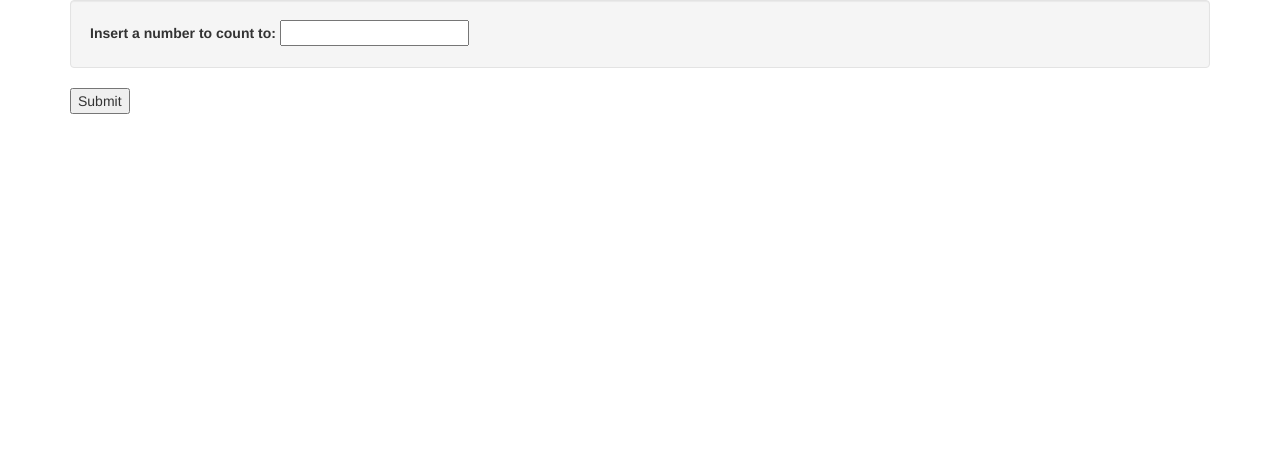
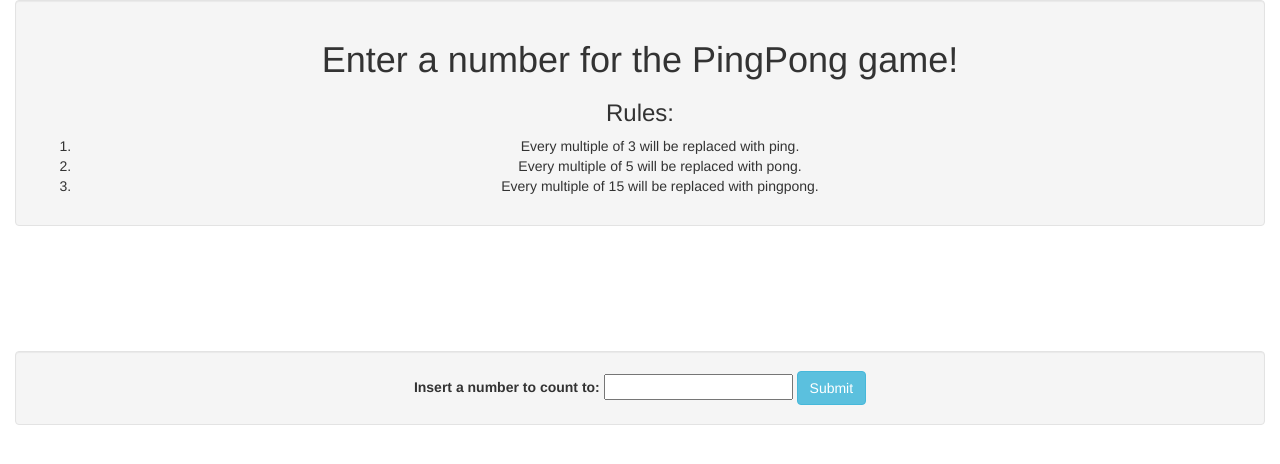
Before and after one commit to LorenGlenn/pingpong, a plain HTML site: page index.html in a window 1280 px wide. Drawn offline with nearby package versions, Linux system fonts and the light colour scheme.

Commit message:
add some styling including rules of the game

```diff
--- a/css/styles.css
+++ b/css/styles.css
@@ -1,3 +1,11 @@
+.container-fluid {
+  text-align: center;
+}
+
 #answer-section {
   display: none;
 }
+
+#form-div{
+  margin-top: 10%;
+}
--- a/index.html
+++ b/index.html
@@ -1,7 +1,7 @@
 <!DOCTYPE html>
 <html>
   <head>
-    <link rel="stylesheet" href="https://maxcdn.bootstrapcdn.com/bootstrap/3.3.7/css/bootstrap.min.css"
+    <link rel="stylesheet" href="https://maxcdn.bootstrapcdn.com/bootstrap/3.3.7/css/bootstrap.min.css">
     <link rel="stylesheet" href="css/styles.css">
     <script src="js/jquery-3.1.1.js"></script>
     <script src="js/scripts.js"></script>
@@ -9,13 +9,23 @@
     <title>Ping-Pong</title>
   </head>
   <body>
-    <div class="container">
+    <div class="container-fluid">
+      <div class="well" id="header">
+        <h1>Enter a number for the PingPong game!</h1>
+        <h3>Rules:</h3>
+        <ol>
+          <li>Every multiple of 3 will be replaced with ping.</li>
+          <li>Every multiple of 5 will be replaced with pong.</li>
+          <li>Every multiple of 15 will be replaced with pingpong.</li>
+        </ol>
+      </div>
       <form id="ping-pong">
-        <div class="form-group well">
+        <div class="form-group well" id="form-div">
           <label for="user-input">Insert a number to count to:</label>
           <input type="text" name="user-input" id="user-input">
+          <button type="submit" id="submit" class="btn btn-info">Submit</button>
         </div>
-        <button type="submit" id="submit">Submit</button>
+
       </form>
       <div>
         <div id="answer-section">
--- a/js/scripts.js
+++ b/js/scripts.js
@@ -13,7 +13,7 @@ var pingPong = function(userNumber) {
       }
     }
   } else {
-    alert('please enter a positive number!')
+    alert('please enter a positive number!');
   }
 
   var answerString = countToArray.join(", ");
```
